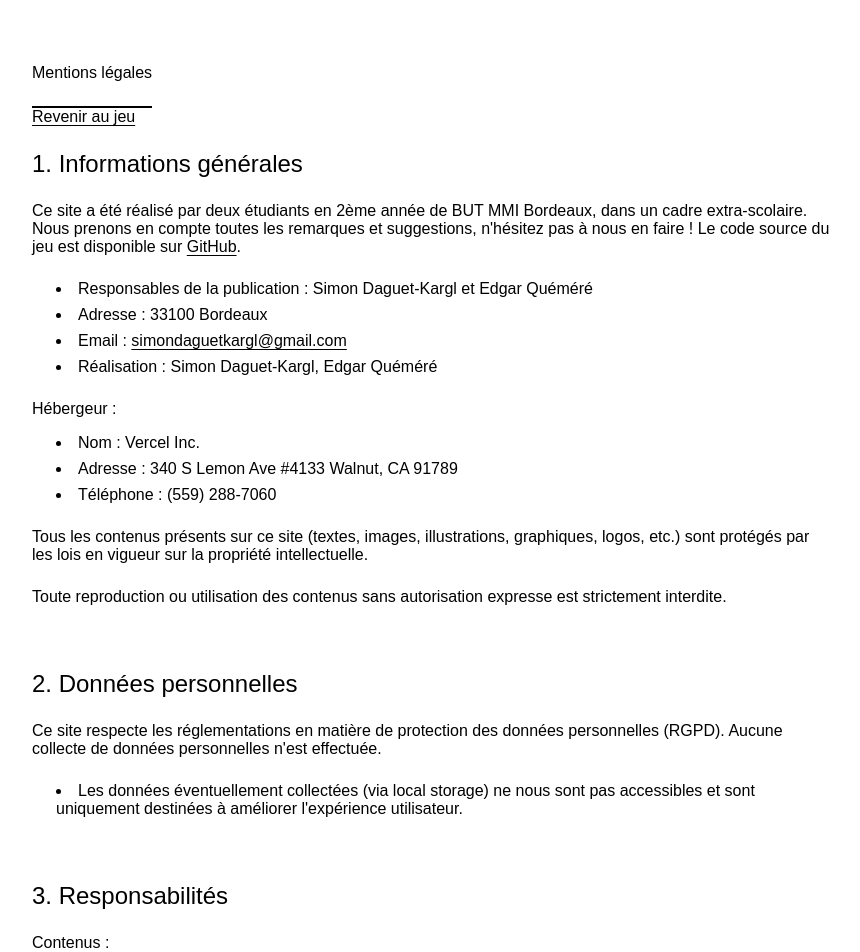
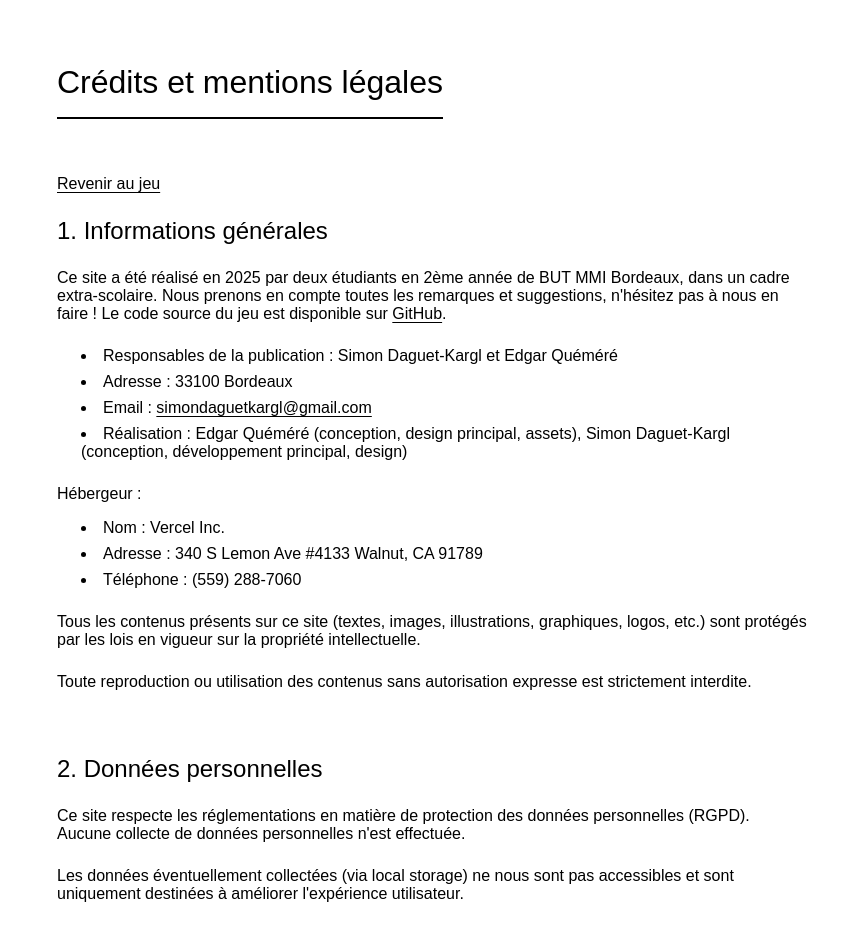
Before and after one commit to simdgtk/endless-crowd, a Vue app: page /mentions-legales-credits in a window 1280 px wide. Shown: the top 952 px of the page, without its empty margins (208-1068 px from the left). Built offline with nearby package versions, Linux system fonts and the light colour scheme.

Commit message:
use of deltatime for fps ; legals

```diff
--- a/src/views/LegalsAndCredit.vue
+++ b/src/views/LegalsAndCredit.vue
@@ -1,14 +1,14 @@
 <template>
   <div className="legals">
-    <h1>Mentions légales</h1>
-    <a href="/" className="legals__link">
-      Revenir au jeu
-    </a>
+    <h1>Crédits et mentions légales</h1>
     <div className="content">
+      <a href="/" className="legals__link">
+        Revenir au jeu
+      </a>
       <div className="content__section">
         <h2 className="content__section__title">1. Informations générales</h2>
         <div className="content__section__text">
-          Ce site a été réalisé par deux étudiants en 2ème année de BUT MMI Bordeaux, dans un cadre extra-scolaire. Nous
+          Ce site a été réalisé en 2025 par deux étudiants en 2ème année de BUT MMI Bordeaux, dans un cadre extra-scolaire. Nous
           prenons en compte toutes les remarques et suggestions, n'hésitez pas à nous en faire ! Le code source du jeu
           est disponible sur <a href="https://github.com/simdgtk/endless-crowd" target="_blank"
             rel="noopener noreferrer" title="Voir le code source sur GitHub (ouvre un nouvel onglet)">GitHub</a>.
@@ -21,7 +21,8 @@
           <li>Email : <a href="mailto:simondaguetkargl@gmail.com"
               title="Envoyer un e-mail à Simon Daguet-Kargl">simondaguetkargl@gmail.com</a></li>
           <li>
-            Réalisation : Simon Daguet-Kargl, Edgar Quéméré
+            Réalisation : Edgar Quéméré (conception, design principal, assets), Simon Daguet-Kargl (conception,
+            développement principal, design)
           </li>
         </ul>
         <h3>Hébergeur :</h3>
@@ -47,12 +48,10 @@
           données personnelles (RGPD). Aucune collecte de données personnelles
           n&apos;est effectuée.
         </div>
-        <ul className="content__section__list">
-          <li>
-            Les données éventuellement collectées (via local storage)
-            ne nous sont pas accessibles et sont uniquement destinées à améliorer l&apos;expérience utilisateur.
-          </li>
-        </ul>
+        <div className="content__section__text">
+          Les données éventuellement collectées (via local storage)
+          ne nous sont pas accessibles et sont uniquement destinées à améliorer l&apos;expérience utilisateur.
+        </div>
       </div>
       <div className="content__section">
         <h2 className="content__section__title">3. Responsabilités</h2>
@@ -105,14 +104,15 @@ body {
 }
 
 .legals {
-  max-width: 800px;
+  max-width: 750px;
   margin: 0 auto;
 
   h1 {
-    margin-top: 64px;
+    margin: 64px 0 32px 0;
     border-bottom: 2px solid black;
-    padding-bottom: 24px;
+    padding-bottom: 16px;
     width: fit-content;
+    font-size: 32px;
 
     @media screen and (max-width: 850px) {
       margin-left: 24px;
@@ -129,11 +129,11 @@ body {
   }
 
   &__link {
-    margin-top: 24px;
+    display: inline-block;
+    margin: 24px 0;
   }
 
   .content {
-    margin-top: 24px;
     padding-bottom: 24px;
 
     @media screen and (max-width: 850px) {
--- a/src/views/MainContainer.vue
+++ b/src/views/MainContainer.vue
@@ -109,8 +109,6 @@ onMounted(async () => {
   // Créer une application Pixi uniquement après le montage
   app = new Application();
   await app.init({ backgroundAlpha: 0, width: window.innerWidth, height: window.innerHeight });
-
-
 
   // word container, pour que le personnage se déplace toujours au centre de l'écran
   world = new Container();
@@ -455,8 +453,9 @@ onMounted(async () => {
   let modalTimeout = null; // pour pas que le modal se ferme trop tôt si les personnages sont détectés vers le même moment
 
   // ticker
-  const gameLoop = (delta) => {
-    // let distance = delta * speed.value *;
+  const deltaTime = app.ticker.deltaTime;
+  const gameLoop = () => {
+    speed.value = Math.trunc(4 * deltaTime); // normaliser la vitesse d'animation, peu importe le fps
     if (isLoaded.value) {
       // console.log("player.x", player.x, "player.y", player.y);
       // Vérifie si une touche de déplacement est enfoncée
@@ -467,6 +466,7 @@ onMounted(async () => {
           player.play();
           peopleFollowing.forEach(person => {
             person.textures = playerSheet["idle1"];
+            person.zIndex = person.y;
             person.play();
           });
         }
@@ -483,6 +483,7 @@ onMounted(async () => {
           peopleFollowing.forEach(person => {
             person.textures = playerSheet["walkNorth"];
             person.play();
+            person.zIndex = person.y;
           });
         }
         player.y -= speed.value;
@@ -495,6 +496,7 @@ onMounted(async () => {
           peopleFollowing.forEach(person => {
             person.textures = playerSheet["walkWest"];
             person.play();
+            person.zIndex = person.y;
           });
         }
         player.x -= speed.value;
@@ -508,6 +510,8 @@ onMounted(async () => {
           peopleFollowing.forEach(person => {
             person.textures = playerSheet["walkEast"];
             person.play();
+            person.zIndex = person.y;
+            person.zIndex = person.y;
           });
         }
         player.x += speed.value;
@@ -521,6 +525,7 @@ onMounted(async () => {
           peopleFollowing.forEach(person => {
             person.textures = playerSheet["walkSouth"];
             person.play();
+            person.zIndex = person.y;
           });
         }
         player.y += speed.value;
@@ -535,6 +540,7 @@ onMounted(async () => {
           peopleFollowing.forEach(person => {
             person.textures = playerSheet["walkWest"];
             person.play();
+            person.zIndex = person.y;
           });
         }
         player.x -= speed.value;
@@ -548,6 +554,7 @@ onMounted(async () => {
           peopleFollowing.forEach(person => {
             person.textures = playerSheet["walkNorth"];
             person.play();
+            person.zIndex = person.y;
           });
         }
         player.y -= speed.value;
@@ -560,6 +567,7 @@ onMounted(async () => {
           peopleFollowing.forEach(person => {
             person.textures = playerSheet["walkEast"];
             person.play();
+            person.zIndex = person.y;
           });
         }
         player.x += speed.value;
@@ -573,6 +581,7 @@ onMounted(async () => {
           peopleFollowing.forEach(person => {
             person.textures = playerSheet["walkSouth"];
             person.play();
+            person.zIndex = person.y;
           });
         }
         player.y += speed.value;
```
